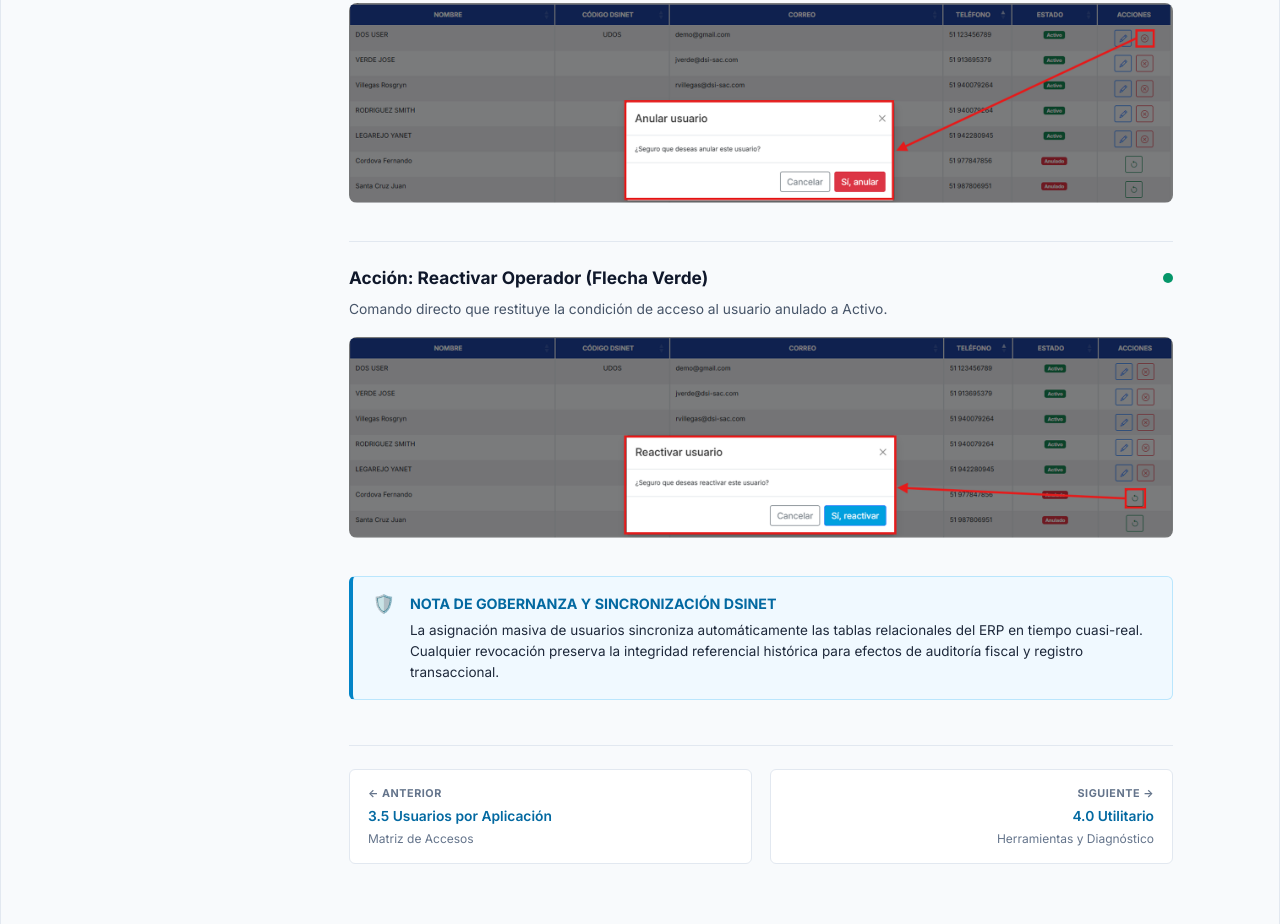
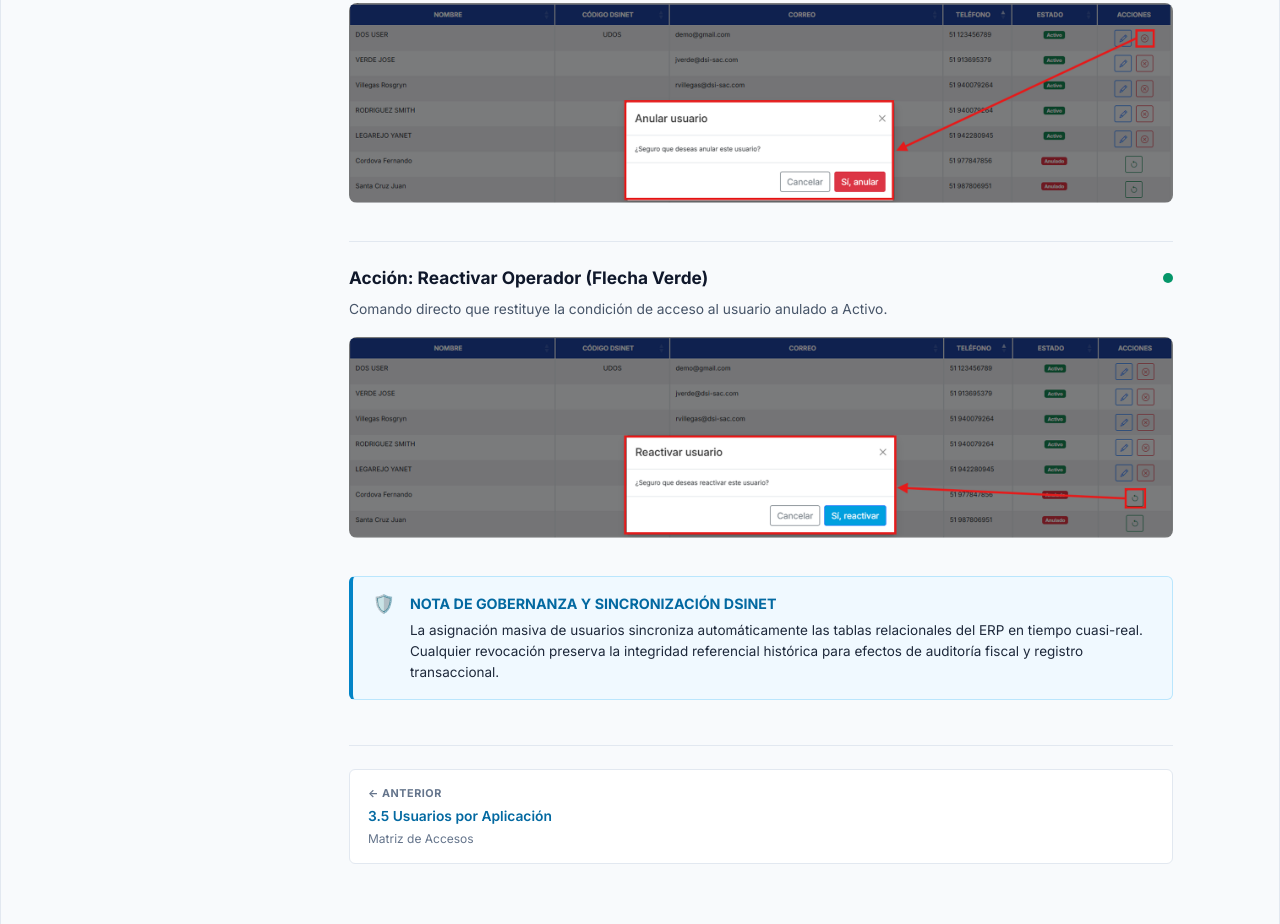
Before and after one commit to benjamigoVB/Manual_Corporativo_DSI_GERENCIAL, a plain HTML site: page 36-usuarios-empresa.html in a window 1280 px wide. Shown: the part 3516-4440 px from the top of the page. Drawn offline with Linux system fonts and the light colour scheme.

Commit message:
Se quito boton 4.0

```diff
--- a/36-usuarios-empresa.html
+++ b/36-usuarios-empresa.html
@@ -434,11 +434,6 @@
           <span class="pagination-title">3.5 Usuarios por Aplicación</span>
           <span style="font-size: 0.8em; color: #64748B; margin-top: 0.2em;">Matriz de Accesos</span>
         </a>
-        <a href="40-utilitario.html" class="pagination-card active-card" style="text-align: right; align-items: flex-end;">
-          <span class="pagination-direction">SIGUIENTE →</span>
-          <span class="pagination-title">4.0 Utilitario</span>
-          <span style="font-size: 0.8em; color: #64748B; margin-top: 0.2em;">Herramientas y Diagnóstico</span>
-        </a>
       </footer>
 
     </main>
```
